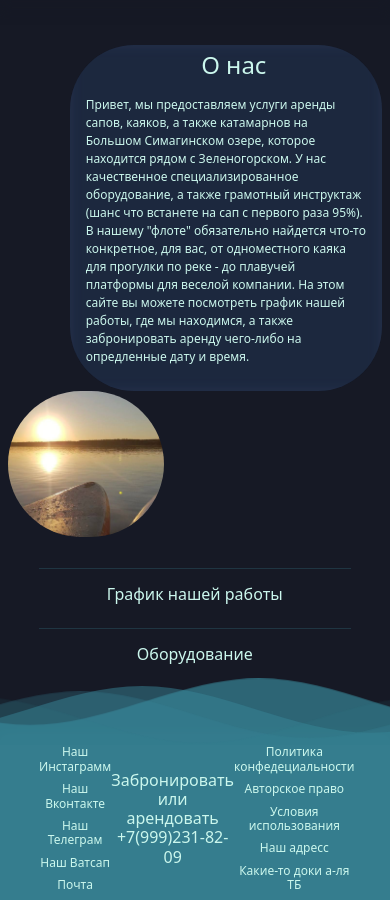
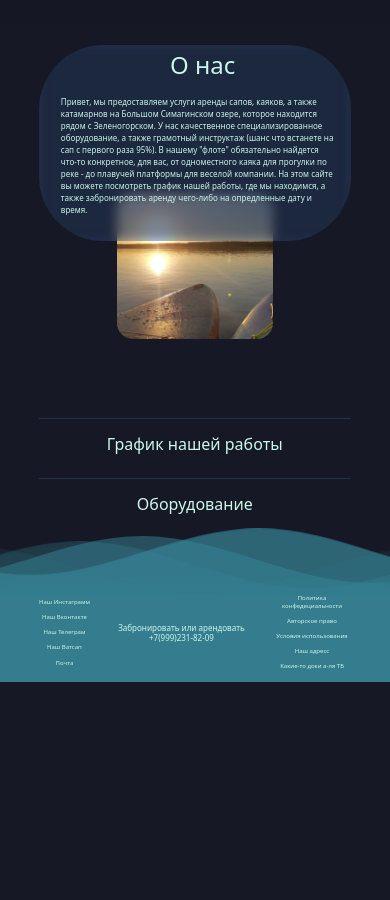
Before and after one commit to alkokovad/Sunrise-rent, a Django app: page / in a window 390 px wide. Shown: the part 33-933 px from the top of the page. After the commit the page ends 715 px from the top, so only its background shows below. Run offline with Django 4.2, Linux system fonts and the light colour scheme; data that the repository does not hold is empty.

Commit message:
finally some good f#cking design, the last thing I must done - details

```diff
--- a/MainPage/models.py
+++ b/MainPage/models.py
@@ -4,7 +4,7 @@ from User.models import User
 
 class Equipment(models.Model):
     name = models.CharField('Название', max_length=256, unique=True)
-    photo = models.ImageField('Фото', upload_to='static/img/equipment/', default='Static/img/about_img.jpg')
+    photo = models.ImageField('Фото', upload_to='Static/img/equipment/', default='Static/img/about_img.jpg')
     description = models.TextField('Описание', blank=True, null=True)
     cost_for_half_hour = models.IntegerField('Стоимость 30 минут', blank=True, default=0)
     cost_for_hour = models.IntegerField('Стоимость часа', blank=True, default=0)
--- a/Static/css/index.css
+++ b/Static/css/index.css
@@ -295,6 +295,7 @@ footer {
 .footer_info {
     right: 10%;
     left: 10%;
+    padding-bottom: 1%;
     background: rgba(56, 134, 151, 0.92);
     max-height: 100%;
     max-width: 100%;
@@ -311,6 +312,7 @@ footer {
     display: flex;
     flex-direction: column;
     margin-left: 10%;
+    max-width: 20%;
 }
 
 .info_list_right {
@@ -319,12 +321,14 @@ footer {
     flex-direction: column;
     margin-right: 10%;
     color: #CBF7ED;
+    max-width: 20%;
 }
 
 .our_number {
     text-align: center;
     justify-content: center;
     flex-direction: column;
+    max-width: 33%;
 }
 
 @media (max-width: 992px) {
@@ -346,6 +350,14 @@ footer {
         font-size: 16px;
     }
 
+    h6 {
+        font-size: 7px;
+    }
+
+    .our_number {
+        font-size: 12px;
+    }
+
     .date {
         font-size: 12px;
     }
@@ -365,12 +377,20 @@ footer {
     }
 
     .about_article {
-        flex-wrap: wrap;
+        flex-direction: column;
+        justify-content: center;
     }
 
     .about_text{
         align-items: center;
         max-width: 100%;
+        left: 0%;
+    }
+
+    .about_us_img {
+        border-radius: 1em;
+        right: 0%;
+        top: -3em;
     }
 
     p {
@@ -407,6 +427,21 @@ footer {
     .rent_wid {
         width: 98%;
     }
+
+    p {
+        font-size: 8px;
+        margin-left: 2%;
+        margin-bottom: 5%;
+        margin-top: 5%;
+    }
+
+    .our_number {
+        font-size: 8px;
+    }
+
+    h5 {
+        font-size: 6px;
+    }
 }
 
 .parallax > use {
--- a/Templates/MainPage/index.html
+++ b/Templates/MainPage/index.html
@@ -61,7 +61,7 @@
         <div class="rent_list">
             {% for equip in equipment %}
                 <div class="rent_wid">
-                    <img src="{{ equip.photo }}" class="rent_img">
+                    <img src="/{{ equip.photo }}" class="rent_img">
                     <div class="about_rent">
                         <h5>{{ equip.name }}</h5>
                         <h7>30м: {{ equip.cost_for_half_hour }}<br>1ч: {{ equip.cost_for_hour }}<br>3ч: {{ equip.cost_for_3_hours }}<br>День: {{ equip.cost_for_day }}</h7>
```
